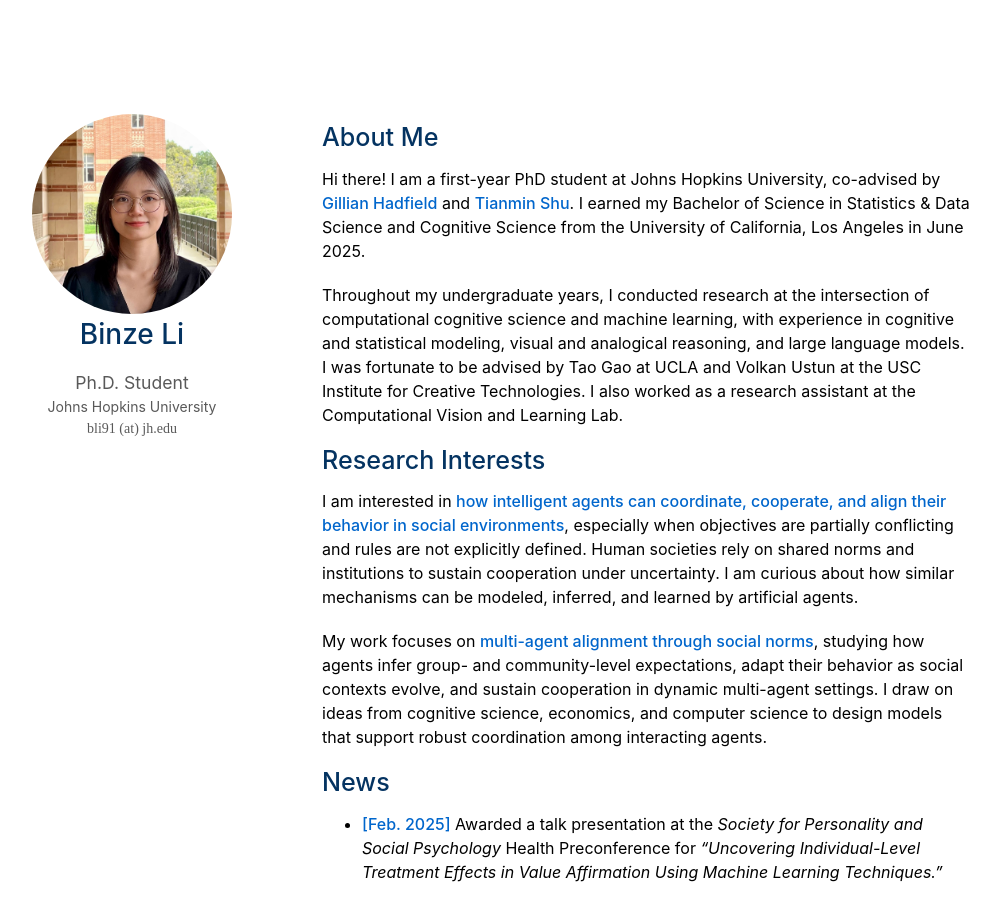
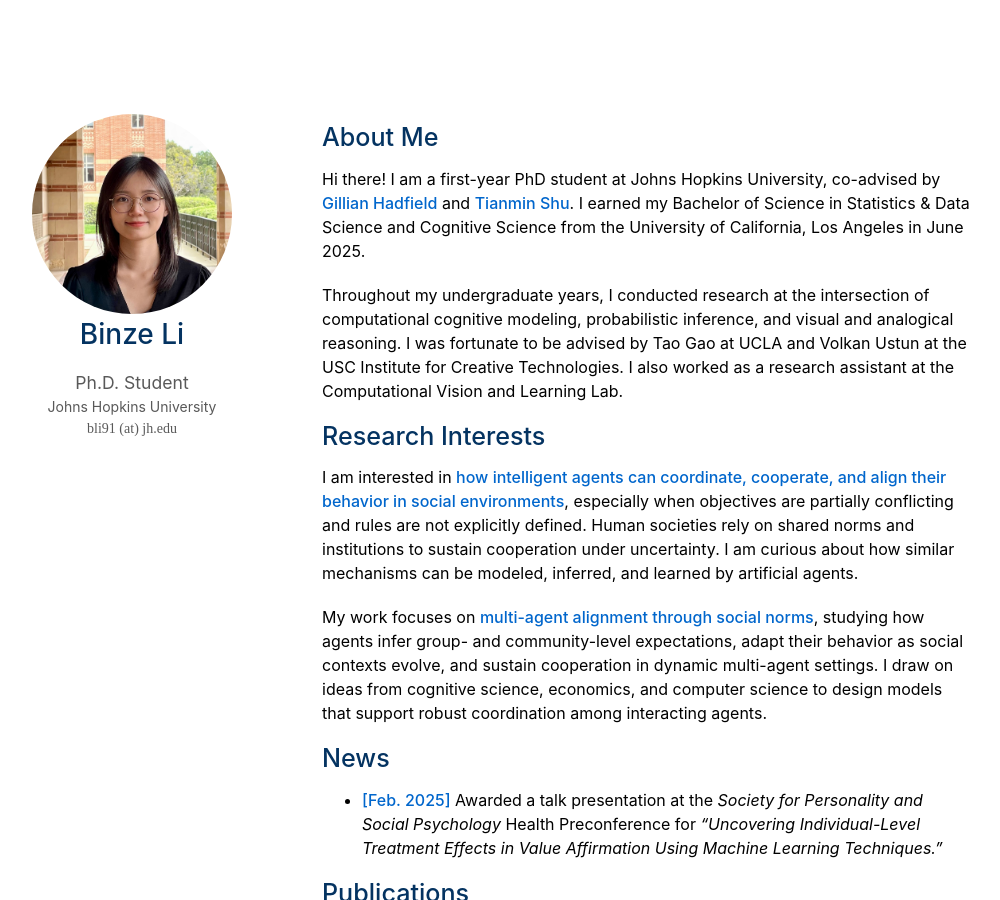
Before and after one commit to binzeli/binzeli.github.io, a Jekyll site: the page built from index.md, in a window 1280 px wide and 900 px high. Shown: the whole window, without its empty margins (148-1148 px from the left). Built offline with Jekyll 4.4.1, drawn with Linux system fonts in a browser that asks for light colours; a style sheet for code colours, icons or effects is not loaded; our own code applies the rules of GitHub Pages for plain Markdown files.

Commit message:
Refine research description in About Me section
Updated description of research experience for clarity.

```diff
--- a/index.md
+++ b/index.md
@@ -6,7 +6,7 @@ layout: homepage
 
 Hi there! I am a first-year PhD student at Johns Hopkins University, co-advised by [**Gillian Hadfield**](https://gillianhadfield.org) and [**Tianmin Shu**](https://www.tshu.io). I earned my Bachelor of Science in Statistics & Data Science and Cognitive Science from the University of California, Los Angeles in June 2025.
 
-Throughout my undergraduate years, I conducted research at the intersection of computational cognitive science and machine learning, with experience in cognitive and statistical modeling, visual and analogical reasoning, and large language models. I was fortunate to be advised by Tao Gao at UCLA and Volkan Ustun at the USC Institute for Creative Technologies. I also worked as a research assistant at the Computational Vision and Learning Lab.
+Throughout my undergraduate years, I conducted research at the intersection of computational cognitive modeling, probabilistic inference, and visual and analogical reasoning. I was fortunate to be advised by Tao Gao at UCLA and Volkan Ustun at the USC Institute for Creative Technologies. I also worked as a research assistant at the Computational Vision and Learning Lab.
 
 
 ## Research Interests
```
